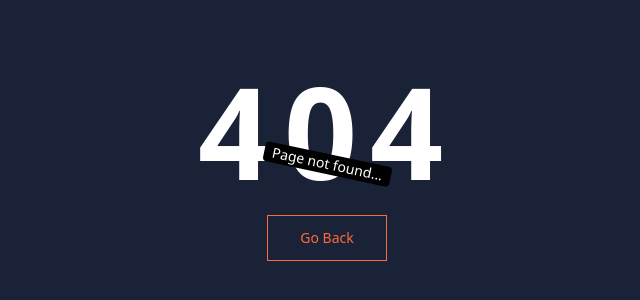
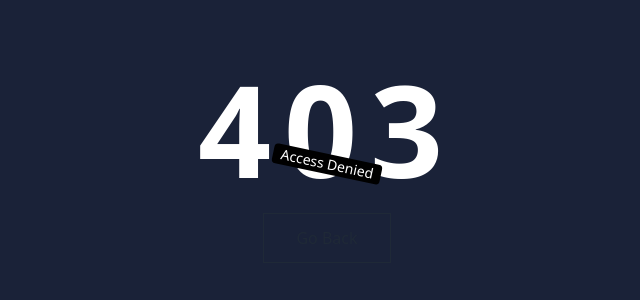
Before and after one commit to Rudraprasad-Mohapatra/lms-frontend, a React (Vite) app: page /denied in a window 1280 px wide. Before the commit this address had no page. Shown: the part 236-536 px from the top of the page, without its empty margins (313-953 px from the left). Built offline with nearby package versions, Linux system fonts and the light colour scheme.

Commit message:
Added Access Denied page

```diff
--- a/src/App.jsx
+++ b/src/App.jsx
@@ -5,6 +5,7 @@
 import AboutUs from "./Pages/AboutUs"
 import Contact from "./Pages/Contact";
 import CourseList from "./Pages/Course/CourseList";
+import Denied from "./Pages/Denied";
 import HomePage from "./Pages/HomePage";
 import Login from "./Pages/Login";
 import NotFound from "./Pages/NotFound";
@@ -20,6 +21,7 @@
         <Route path="/signup" element={<Signup />}></Route>
         <Route path="/login" element={<Login />}></Route>
         <Route path="/contact" element={<Contact />}></Route>
+        <Route path="/denied" element={<Denied />}></Route>
 
         <Route path="*" element={<NotFound />} ></Route>
       </Routes>
--- /dev/null
+++ b/src/Pages/Denied.jsx
@@ -0,0 +1,20 @@
+import { Navigate } from "react-router-dom";
+
+function Denied() {
+
+    return (
+        <main className="h-screen w-full flex flex-col justify-center items-center bg-[#1A2238]">
+            <h1 className="text-9xl font-extrabold text-white tracking-widest">
+                403
+            </h1>
+            <div className="bg-black text-white px-2  text-sm rounded rotate-12 absolute">
+                Access Denied
+            </div>
+            <button onClick={ ()=> Navigate(-1) } className="mt-5">
+                <span className="relative block px-8 py-3 bg-[#1A2238] border border-current">Go Back</span>
+                </button>
+        </main>
+    );
+}
+
+export default Denied;
```
